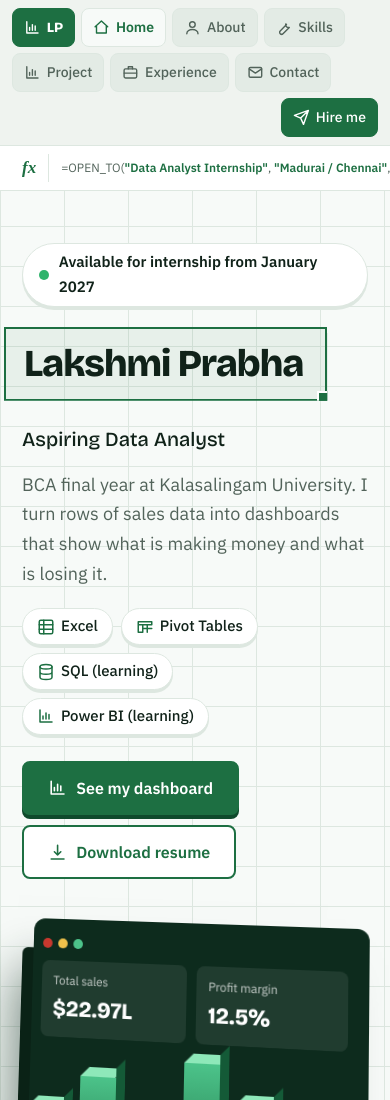
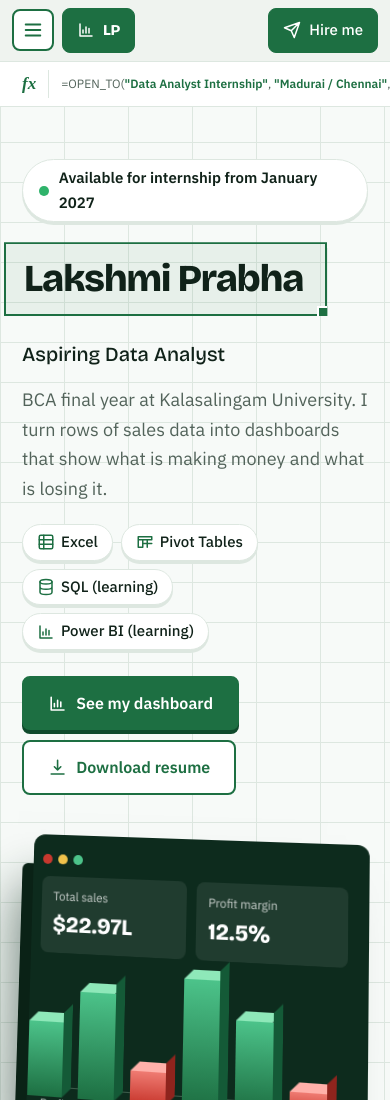
Before and after one commit to lakshmiprabha-data/lakshmiprabha-data.github.io, a plain HTML site: page index.html in a window 390 px wide. Shown: the top 1100 px of the page. Drawn offline with nearby package versions, Linux system fonts and the light colour scheme.

Commit message:
Update index.html

```diff
--- a/index.html
+++ b/index.html
@@ -172,11 +172,19 @@ footer{padding:26px 0 40px;color:var(--mut);font-size:15px}
 @media (prefers-reduced-motion:reduce){.viz{animation:none}}
 .t{-webkit-tap-highlight-color:transparent}
 .t:active{box-shadow:0 8px 0 rgba(15,74,44,.25),0 26px 36px -14px rgba(15,74,44,.45)}
+.menu{display:contents}
+.burger{display:none}
 @media (max-width:700px){
-.tabs .w{flex-wrap:wrap;overflow:visible;gap:6px;padding:8px 12px}
-.tabs a{padding:7px 11px;font-size:14px;gap:6px;border-bottom:1px solid var(--grid);border-radius:8px}
+.tabs .w{position:relative;flex-wrap:nowrap;align-items:center;gap:8px;overflow:visible;padding:8px 12px}
+.burger{display:flex;order:-1;align-items:center;justify-content:center;width:42px;height:42px;padding:0;background:#fff;color:var(--g);border:2px solid var(--g);border-radius:8px;cursor:pointer}
+.burger .ic{width:22px;height:22px}
+.tabs .brand,.tabs .hire{border-bottom:1px solid var(--g);border-radius:8px;padding:9px 14px}
 .hire{margin-left:auto}
-html{scroll-padding-top:110px}
+.menu{display:none;position:absolute;top:calc(100% + 4px);left:12px;width:min(260px,calc(100vw - 24px));flex-direction:column;gap:2px;padding:8px;background:#fff;border:1px solid var(--grid);border-radius:10px;box-shadow:0 14px 30px -8px rgba(13,43,29,.35)}
+.tabs.open .menu{display:flex}
+.tabs .menu a{background:transparent;border:0;border-radius:6px;padding:11px 12px;font-size:16px;color:var(--g);gap:12px}
+.tabs .menu a:hover,.tabs .menu a.on{background:var(--mint)}
+html{scroll-padding-top:70px}
 }
 </style>
 </head>
@@ -213,13 +221,16 @@ html{scroll-padding-top:110px}
 </svg>
 
 <nav class="tabs" aria-label="Sections"><div class="w">
+<button type="button" class="burger" id="burger" aria-label="Open menu" aria-expanded="false" aria-controls="menu"><svg class="ic" viewBox="0 0 24 24"><path d="M4 6h16M4 12h16M4 18h16"/></svg></button>
 <a href="#top" class="brand" aria-label="Lakshmi Prabha, home"><svg class="ic"><use href="#i-chart"/></svg><b>LP</b></a>
+<div class="menu" id="menu">
 <a href="#top" class="on"><svg class="ic"><use href="#i-home"/></svg>Home</a>
 <a href="#about"><svg class="ic"><use href="#i-user"/></svg>About</a>
 <a href="#skills"><svg class="ic"><use href="#i-tool"/></svg>Skills</a>
 <a href="#project"><svg class="ic"><use href="#i-chart"/></svg>Project</a>
 <a href="#journey"><svg class="ic"><use href="#i-brief"/></svg>Experience</a>
 <a href="#contact"><svg class="ic"><use href="#i-mail"/></svg>Contact</a>
+</div>
 <a href="#contact" class="hire"><svg class="ic"><use href="#i-send"/></svg>Hire me</a>
 </div></nav>
 
@@ -386,6 +397,12 @@ el.addEventListener('pointerdown',mv);el.addEventListener('pointermove',mv);
 if(fine)tilt(viz,16,[-12,6,'']);
 document.querySelectorAll('.kpis div,.sk,.og div,.facts div,.cg a').forEach(function(c){c.classList.add('t');tilt(c,10,[0,0,''])});
 }
+var nv=document.querySelector('.tabs'),bg=document.getElementById('burger');
+function closeMenu(){nv.classList.remove('open');bg.setAttribute('aria-expanded','false');bg.setAttribute('aria-label','Open menu')}
+bg.addEventListener('click',function(e){e.stopPropagation();var o=nv.classList.toggle('open');bg.setAttribute('aria-expanded',o);bg.setAttribute('aria-label',o?'Close menu':'Open menu')});
+document.querySelectorAll('.menu a').forEach(function(l){l.addEventListener('click',closeMenu)});
+document.addEventListener('click',function(e){if(!e.target.closest('.menu'))closeMenu()});
+addEventListener('keydown',function(e){if(e.key==='Escape')closeMenu()});
 function send(f){location.href='mailto:p26998447@gmail.com?subject='+encodeURIComponent('Internship enquiry from '+f.n.value)+'&body='+encodeURIComponent(f.m.value);return false}
 </script>
 </body>
```
